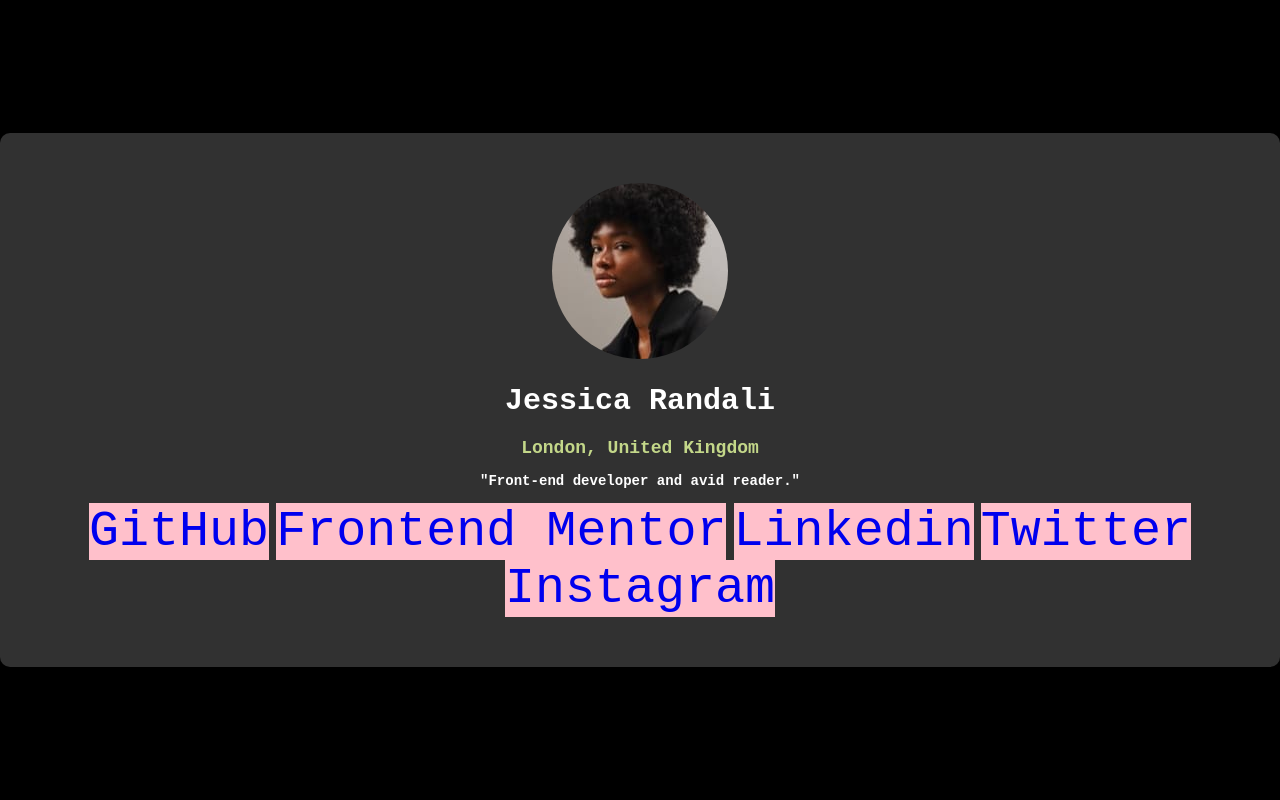
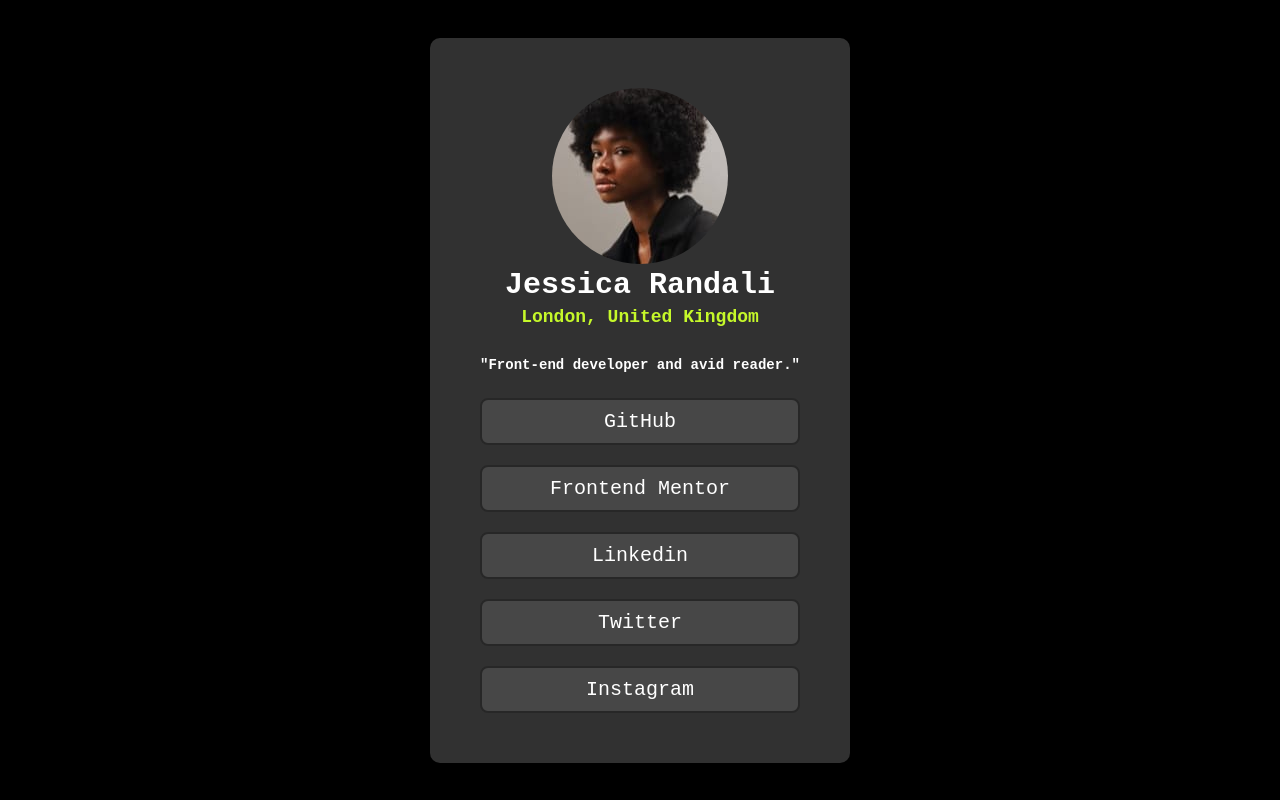
Before and after one commit to WesleyFerrage/Beginner-Projects, a plain HTML site: page My projects/Challenge1 - Social-Links-Profile/index.html in a window 1280 px wide. Drawn offline with Linux system fonts and the light colour scheme.

Commit message:
WIP: Continued work on Social-Links-Profile - updated and added CSS styles

```diff
--- a/My projects/Challenge1 - Social-Links-Profile/styles.css
+++ b/My projects/Challenge1 - Social-Links-Profile/styles.css
@@ -20,21 +20,51 @@ body {
     border-radius: 100px;
 }
 
+h1,
+h2,
+h3 {
+    margin: 0;
+    padding: 0;
+}
+
+h2 {
+    margin-top: 5px;
+}
+
+h3 {
+    margin-top: 30px;
+}
+
 .container>h1 {
     font-size: 30px;
 }
 
 .container>h2 {
-    color: #c3d789;
+    color: hsl(75, 94%, 57%);
 }
 
-/* .cardSection-links {
+.cardSection-links {
     display: flex;
-} */
+    flex-direction: column;
+    gap: 20px;
+    padding-top: 25px;
+}
 
 a {
-    background-color: pink;
-    font-size: 50px;
+    background: #474747;
+    color: #ffffff;
+    font-size: 20px;
     /*Remove the underlines*/
     text-decoration: none;
+    border: 2px solid #272727;
+    border-radius: 8px;
+    padding: 10px;
+
 }
+
+a:hover {
+    background: hsl(75, 94%, 57%);
+    ;
+    font-size: 25px;
+    color: #000;
+}
```
